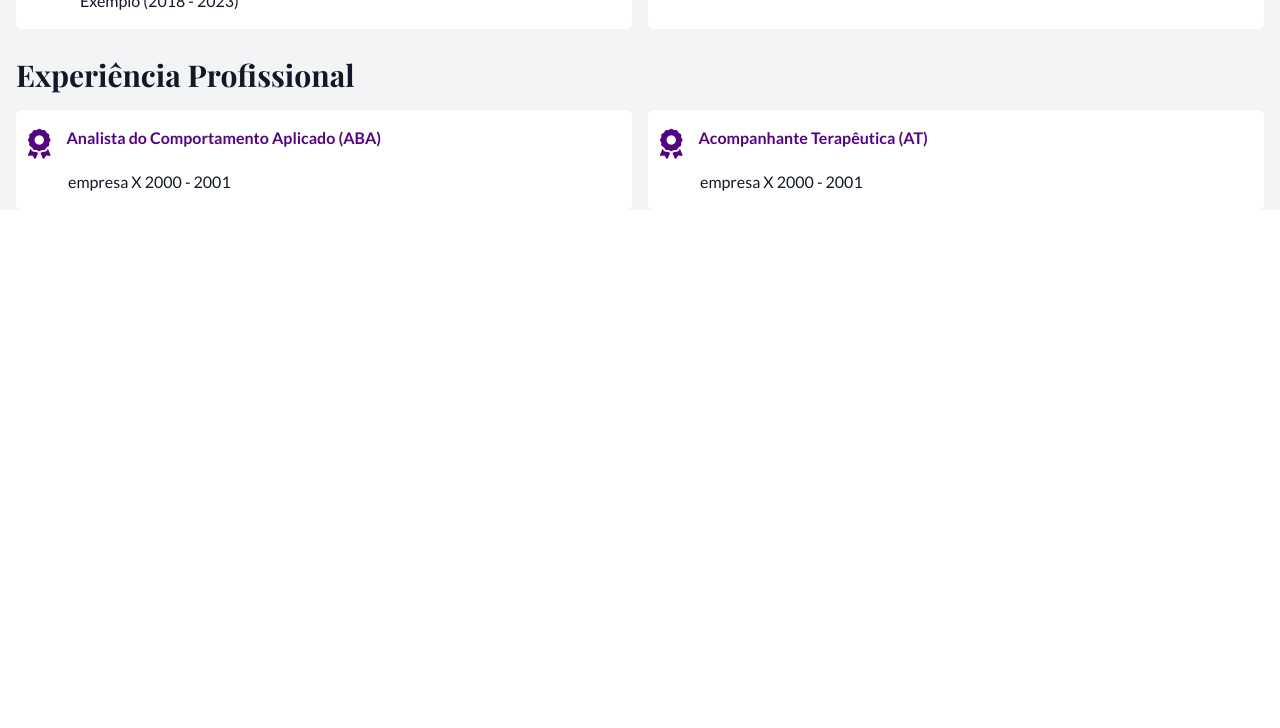
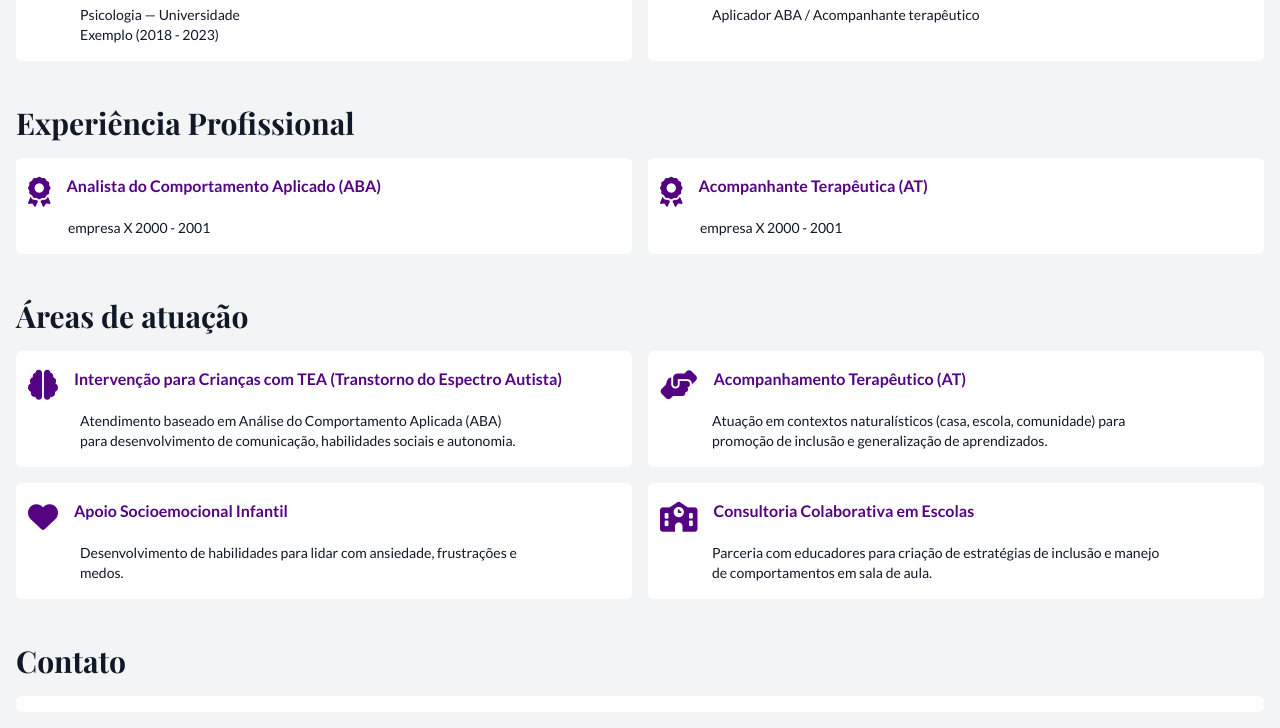
Before and after one commit to migueljrdev/portfolio-psi, a website: page index.html in a window 1280 px wide. Shown: the part 746-1474 px from the top of the page. Before the commit the page ends 972 px from the top, so only its background shows below. Drawn offline with nearby package versions, Linux system fonts and the light colour scheme; a web font is replaced by a local one.

Commit message:
add section area de atuacao

```diff
--- a/index.html
+++ b/index.html
@@ -12,7 +12,7 @@
   <link rel="stylesheet" href="https://cdnjs.cloudflare.com/ajax/libs/font-awesome/6.4.0/css/all.min.css">
   <link rel="stylesheet" href="dist/css/style.css" />
 </head>
-<body class="font-lato text-gray-900">
+<body class="font-lato bg-gray-100 text-gray-900">
 
   <!-- Header/Navigation -->
   <header class="bg-secondary flex-col shadow-md fixed w-full top-0 z-50">
@@ -46,7 +46,7 @@
   </header>
 
   <!-- Main -->
-  <main class="container bg-gray-100 mx-auto mt-32">
+  <main class="container mx-auto mt-32">
     <!-- Div introdução main -->
     <div class="md:flex">
       <div class="flex flex-col text-center">
@@ -72,7 +72,7 @@
 
 
     <!-- section sobre mim -->
-    <section class="m-4 mt-6" id="#sobre">
+    <section class="m-4 mt-10" id="#sobre">
       <h1 class="mb-3 font-playfair font-bold text-3xl leading-normal">Sobre mim</h1>
       <div class="bg-white pb-4 px-6 rounded-md text-center md:flex">
         <img class="w-32 py-4 mx-auto" src="src/img/FOTO AQUI.png" alt="photo-perfil">
@@ -82,7 +82,7 @@
     <!-- fim section sobre mim -->
 
     <!-- section formaçao e experiencia -->
-    <section class="m-4 mt-6" id="#formacao">
+    <section class="m-4 mt-10" id="#formacao">
       <!-- div formacao -->
       <div>
         <h1 class="mb-3 font-playfair font-bold text-3xl leading-normal">Formação</h1>
@@ -91,27 +91,27 @@
         <div class="grid grid-cols-1 md:grid-cols-2 gap-4">
           <!-- Card 1 -->
           <div class="bg-white px-2 pt-2 pb-4 rounded-md items-center">
-            <div class="ml-1 mt-2 flex gap-4">
+            <div class="ml-1 my-2 flex gap-4">
               <i class="fa-solid fa-graduation-cap  text-3xl text-primary"></i>
               <h2 class="text-primary font-bold">Graduação</h2>
             </div>
-            <p class="ml-14">Psicologia — Universidade<br>Exemplo (2018 - 2023)</p>
+            <p class="ml-14 text-sm">Psicologia — Universidade<br>Exemplo (2018 - 2023)</p>
           </div>
 
           <!-- Card 2 -->
           <div class="bg-white px-2 pt-2 pb-4 rounded-md items-center">
-            <div class="ml-1 mt-2 flex gap-4">
+            <div class="ml-1 my-2 flex gap-4">
               <i class="fas fa-star text-3xl text-primary"></i>
               <h2 class="text-primary font-bold">Especialidades</h2>
             </div>
-            <p class="ml-14">Aplicador ABA / Acompanhante terapêutico</p>
+            <p class="ml-14 text-sm">Aplicador ABA / Acompanhante terapêutico</p>
           </div>
 
         </div>
       </div> <!-- fim div formacao -->
 
       <!-- div experiencia -->
-      <div class="mt-6">
+      <div class="mt-10">
         <h1 class="mb-3 font-playfair font-bold text-3xl leading-normal">Experiência Profissional</h1>
 
         <!-- grid cards experiencia-->
@@ -122,7 +122,7 @@
               <i class="fas fa-award text-3xl text-primary"></i>
               <h2 class="text-primary font-bold">Analista do Comportamento Aplicado (ABA)</h2>
             </div>
-            <p class="ml-11">empresa X 2000 - 2001</p>
+            <p class="ml-11 text-sm">empresa X 2000 - 2001</p>
           </div>
 
           <!-- Card 2 -->
@@ -131,7 +131,7 @@
               <i class="fas fa-award text-3xl text-primary"></i>
               <h2 class="text-primary font-bold">Acompanhante Terapêutica (AT)</h2>
             </div>
-            <p class="ml-11">empresa X 2000 - 2001</p>
+            <p class="ml-11 text-sm">empresa X 2000 - 2001</p>
           </div>
 
         </div>
@@ -140,6 +140,60 @@
     </section>
     <!-- fim section formaçao e experiencia -->
 
+    <!-- section areas -->
+    <section class="m-4 mt-10" id="#sobre">
+      <h1 class="mb-3 font-playfair font-bold text-3xl leading-normal">Áreas de atuação</h1>
+      <!-- grid cards areas-->
+      <div>
+        <div class="grid grid-cols-1 md:grid-cols-2 gap-4">
+          <!-- Card 1 -->
+          <div class="bg-white px-2 pt-2 pb-4 rounded-md items-center">
+            <div class="ml-1 my-2 flex gap-4">
+              <i class="fa-solid fa-brain text-3xl text-primary"></i>
+              <h2 class="text-primary font-bold">Intervenção para Crianças com TEA (Transtorno do Espectro Autista)</h2>
+            </div>
+            <p class="ml-14 w-3/4 text-sm">Atendimento baseado em Análise do Comportamento Aplicada (ABA) para desenvolvimento de comunicação, habilidades sociais e autonomia.</p>
+          </div>
+
+          <!-- Card 2 -->
+          <div class="bg-white px-2 pt-2 pb-4 rounded-md items-center">
+            <div class="ml-1 my-2 flex gap-4">
+              <i class="fa-solid fa-handshake-angle text-3xl text-primary"></i>
+              <h2 class="text-primary font-bold">Acompanhamento Terapêutico (AT)</h2>
+            </div>
+            <p class="ml-14 w-3/4 text-sm">Atuação em contextos naturalísticos (casa, escola, comunidade) para promoção de inclusão e generalização de aprendizados.</p>
+          </div>
+
+          <!-- Card 3 -->
+          <div class="bg-white px-2 pt-2 pb-4 rounded-md items-center">
+            <div class="ml-1 my-2 flex gap-4">
+              <i class="fa-solid fa-heart text-3xl text-primary"></i>
+              <h2 class="text-primary font-bold">Apoio Socioemocional Infantil</h2>
+            </div>
+            <p class="ml-14 w-3/4 text-sm">Desenvolvimento de habilidades para lidar com ansiedade, frustrações e medos.</p>
+          </div>
+          <!-- Card 4 -->
+          <div class="bg-white px-2 pt-2 pb-4 rounded-md items-center">
+            <div class="ml-1 my-2 flex gap-4">
+              <i class="fa-solid fa-school text-3xl text-primary"></i>
+              <h2 class="text-primary font-bold">Consultoria Colaborativa em Escolas</h2>
+            </div>
+            <p class="ml-14 w-3/4 text-sm">Parceria com educadores para criação de estratégias de inclusão e manejo de comportamentos em sala de aula.</p>
+          </div>
+
+        </div>
+      </div> <!-- fim div formacao -->
+    </section>
+    <!-- fim section areas-->
+
+    <!-- section contato -->
+    <section class="m-4 mt-10" id="#sobre">
+      <h1 class="mb-3 font-playfair font-bold text-3xl leading-normal">Contato</h1>
+      <div class="bg-white pb-4 px-6 rounded-md">
+      </div>
+    </section>
+    <!-- fim section contato -->
+
   </main>
 
   <div id="footer"></div>
```
Also changed, not shown: dist/css/style.css.
